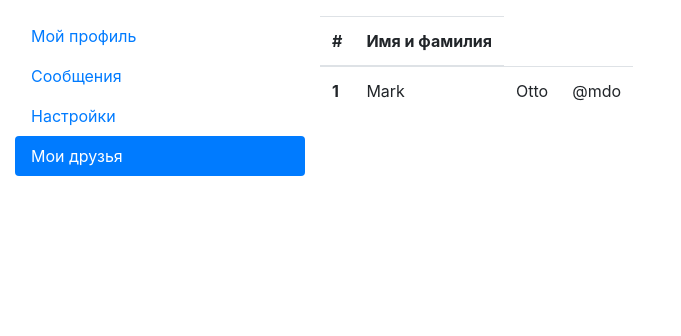
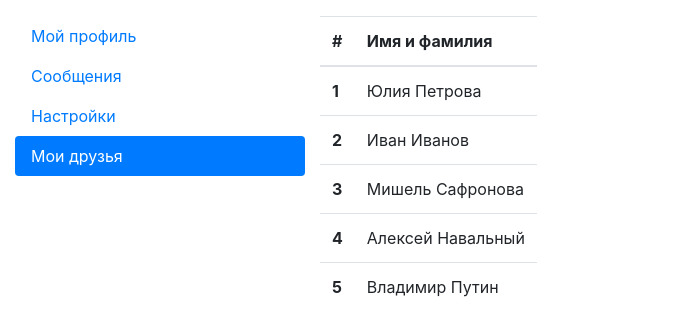
Before and after one commit to SerjFill/0970_app, a React (Create React App) app: page /friends in a window 1280 px wide. Shown: the top 336 px of the page, without its empty margins (0-681 px from the left). Built offline with nearby package versions, Linux system fonts and the light colour scheme.

Commit message:
На странице с друзьями, друзья выводятся по списку.

```diff
--- a/src/components/Friends.jsx
+++ b/src/components/Friends.jsx
@@ -1,23 +1,37 @@
 import React from "react";
 
-const Friends = () => {
-  return (<table className="table">
-  <thead>
+const TableRow = (props) => {
+  return (
     <tr>
-      <th scope="col">#</th>
-      <th scope="col">Имя и фамилия</th>
+      <th scope="row">{props.index + 1}</th>
+      <td>
+        {props.name} {props.lastname}
+      </td>
+    </tr>
+  );
+};
 
-    </tr>
-  </thead>
-  <tbody>
-    <tr>
-      <th scope="row">1</th>
-      <td>Mark</td>
-      <td>Otto</td>
-      <td>@mdo</td>
-    </tr>
-  </tbody>
-</table>)
+const Friends = (props) => {
+  let users = props.function();
+  let userCount = Object.keys(users).length;
+  let userRow = [];
+
+  for (let i = 0; i < userCount; i++) {
+    userRow.push(
+      <TableRow key={i} index={i} name={users[i].name} lastname={users[i].lastname} />
+    );
+  }
+  return (
+    <table className="table">
+      <thead>
+        <tr>
+          <th scope="col">#</th>
+          <th scope="col">Имя и фамилия</th>
+        </tr>
+      </thead>
+      <tbody>{userRow}</tbody>
+    </table>
+  );
 };
 
 export default Friends;
```
